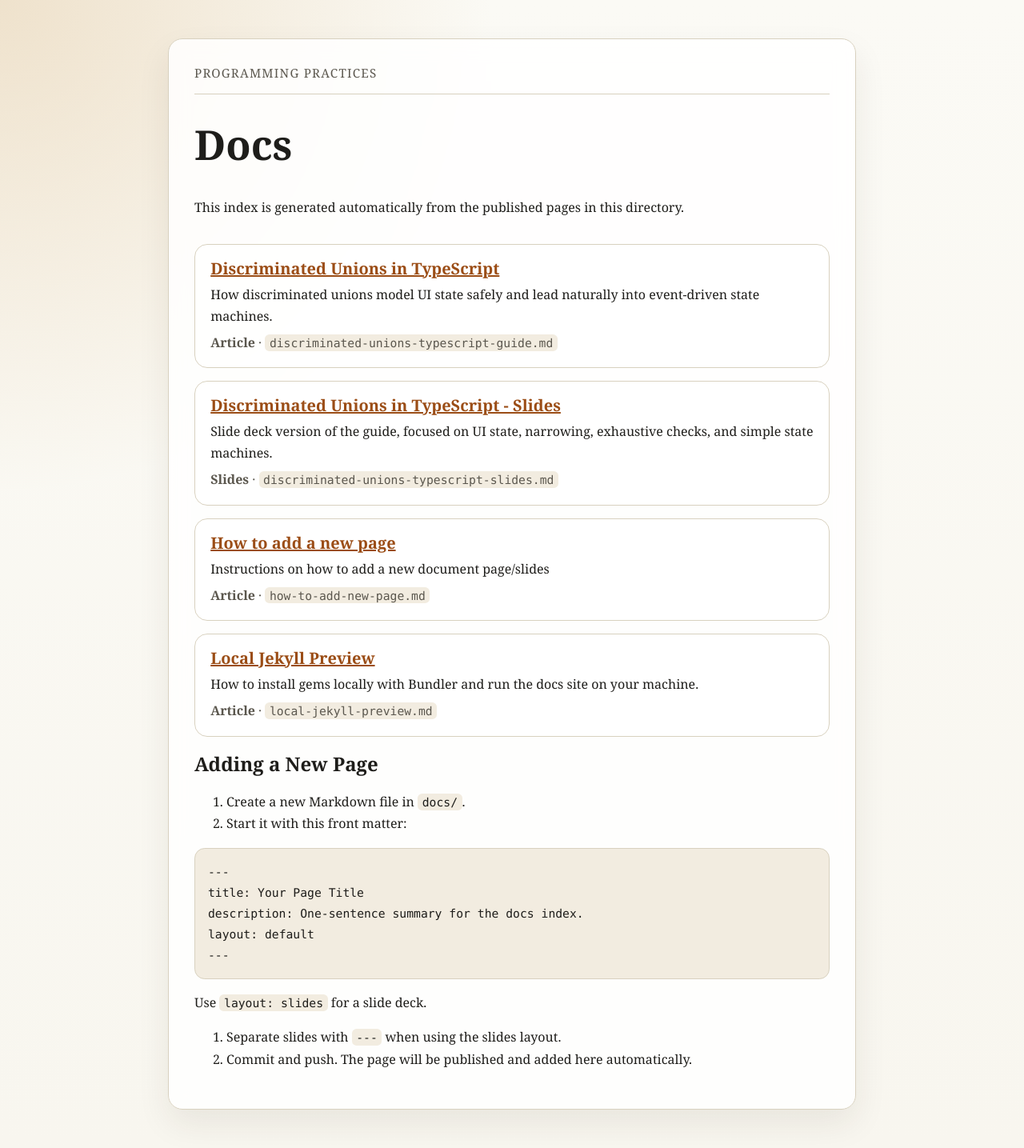
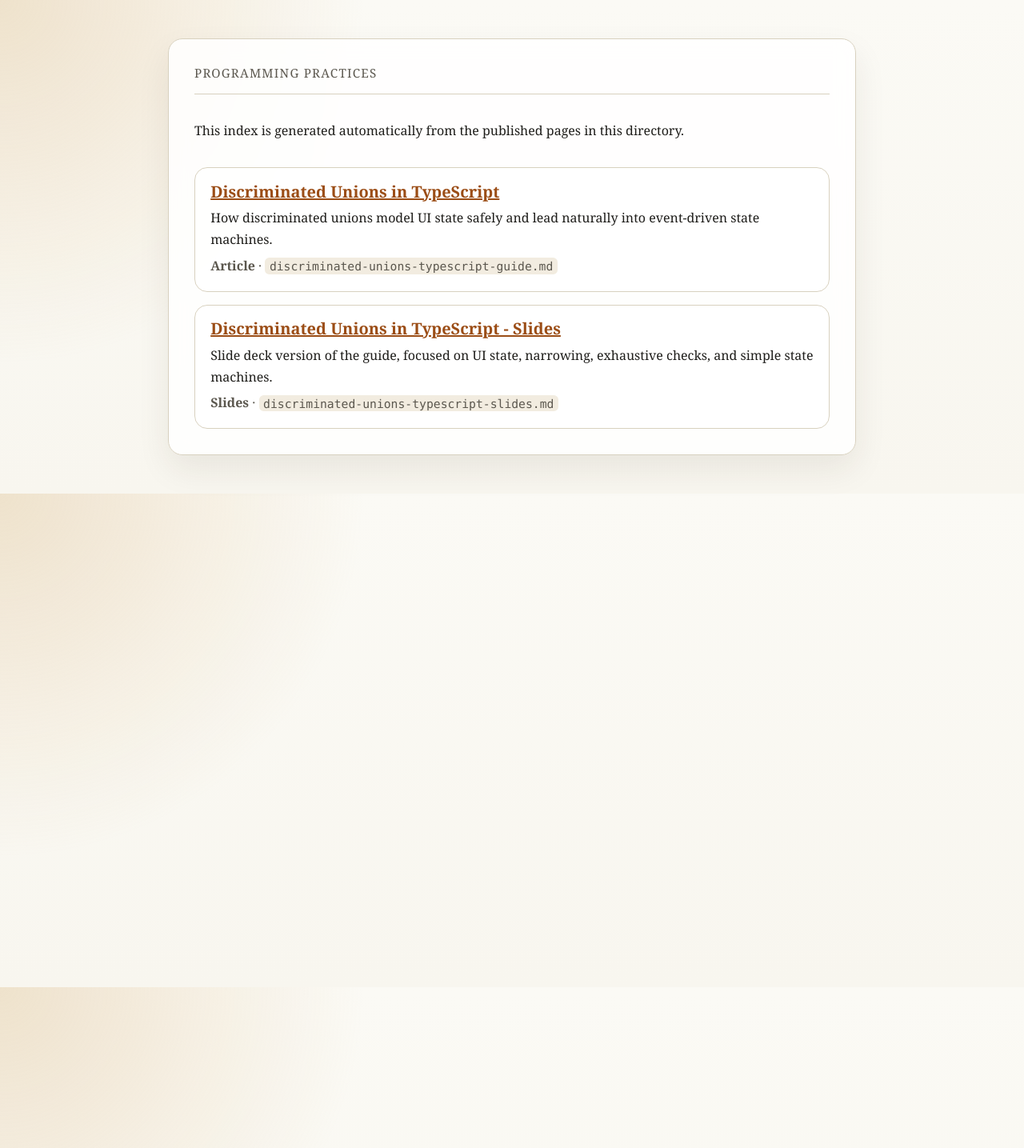
Before and after one commit to bjing/programming-practices, a Jekyll site: the page built from docs/index.md, in a window 1280 px wide. Shown: the whole page at 80% size. Built offline with Jekyll 4.4.1, drawn with Linux system fonts in a browser that asks for light colours.

Commit message:
Configure main page index to hide utility articles

````diff
--- a/docs/index.md
+++ b/docs/index.md
@@ -1,16 +1,29 @@
 ---
-title: Docs
+title: Programming Practices
 ---
-
-# Docs
 
 This index is generated automatically from the published pages in this directory.
 
-{% assign doc_pages = site.html_pages | where_exp: "item", "item.url != '/'" | sort: "title" %}
+{% assign doc_pages = site.html_pages | where_exp: "item", "item.url != '/'" | where_exp: "item", "item.hide_from_index != true" | sort: "title" %}
+{% assign main_pages = doc_pages | where_exp: "item", "item.pin_bottom != true" %}
+{% assign utility_pages = doc_pages | where_exp: "item", "item.pin_bottom == true" %}
 
 {% if doc_pages.size > 0 %}
 <div class="doc-list">
-{% for page in doc_pages %}
+{% for page in main_pages %}
+  <article class="doc-card">
+    <h2><a href="{{ page.url | relative_url }}">{{ page.title | default: page.name | replace: '.html', '' }}</a></h2>
+    {% if page.description %}
+      <p>{{ page.description }}</p>
+    {% endif %}
+    <p class="doc-meta">
+      <strong>{% if page.layout == "slides" %}Slides{% else %}Article{% endif %}</strong>
+      <span>·</span>
+      <code>{{ page.path | default: page.name }}</code>
+    </p>
+  </article>
+{% endfor %}
+{% for page in utility_pages %}
   <article class="doc-card">
     <h2><a href="{{ page.url | relative_url }}">{{ page.title | default: page.name | replace: '.html', '' }}</a></h2>
     {% if page.description %}
@@ -27,21 +40,3 @@ This index is generated automatically from the published pages in this directory
 {% else %}
 No published docs found yet.
 {% endif %}
-
-## Adding a New Page
-
-1. Create a new Markdown file in `docs/`.
-2. Start it with this front matter:
-
-```md
----
-title: Your Page Title
-description: One-sentence summary for the docs index.
-layout: default
----
-```
-
-Use `layout: slides` for a slide deck.
-
-3. Separate slides with `---` when using the slides layout.
-4. Commit and push. The page will be published and added here automatically.
````
Also changed, not shown: docs/_templates/page.md (+1 -0 lines), docs/_templates/slides.md (+1 -0 lines), docs/how-to-add-new-page.md (+4 -1 lines), docs/local-jekyll-preview.md (+2 -0 lines).
